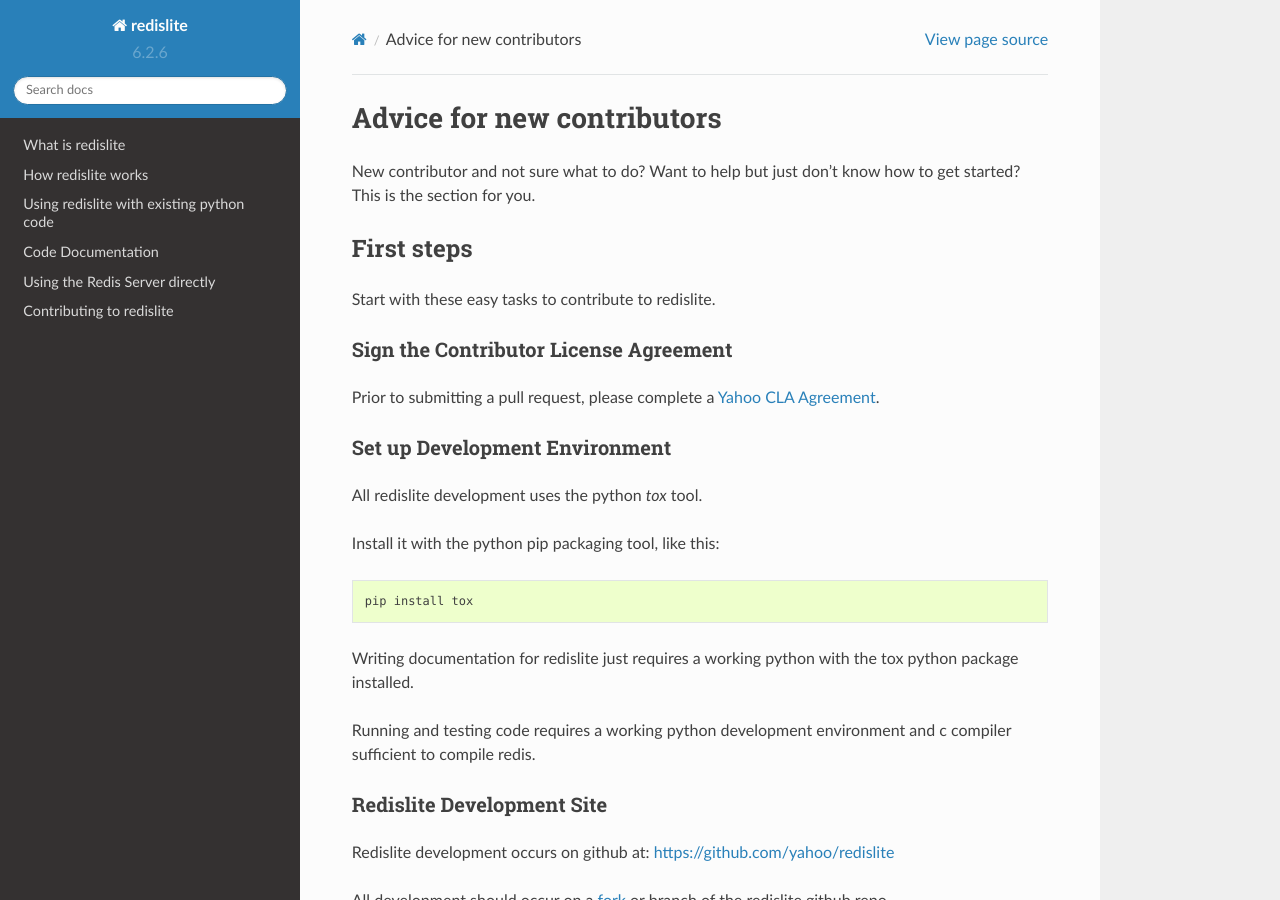
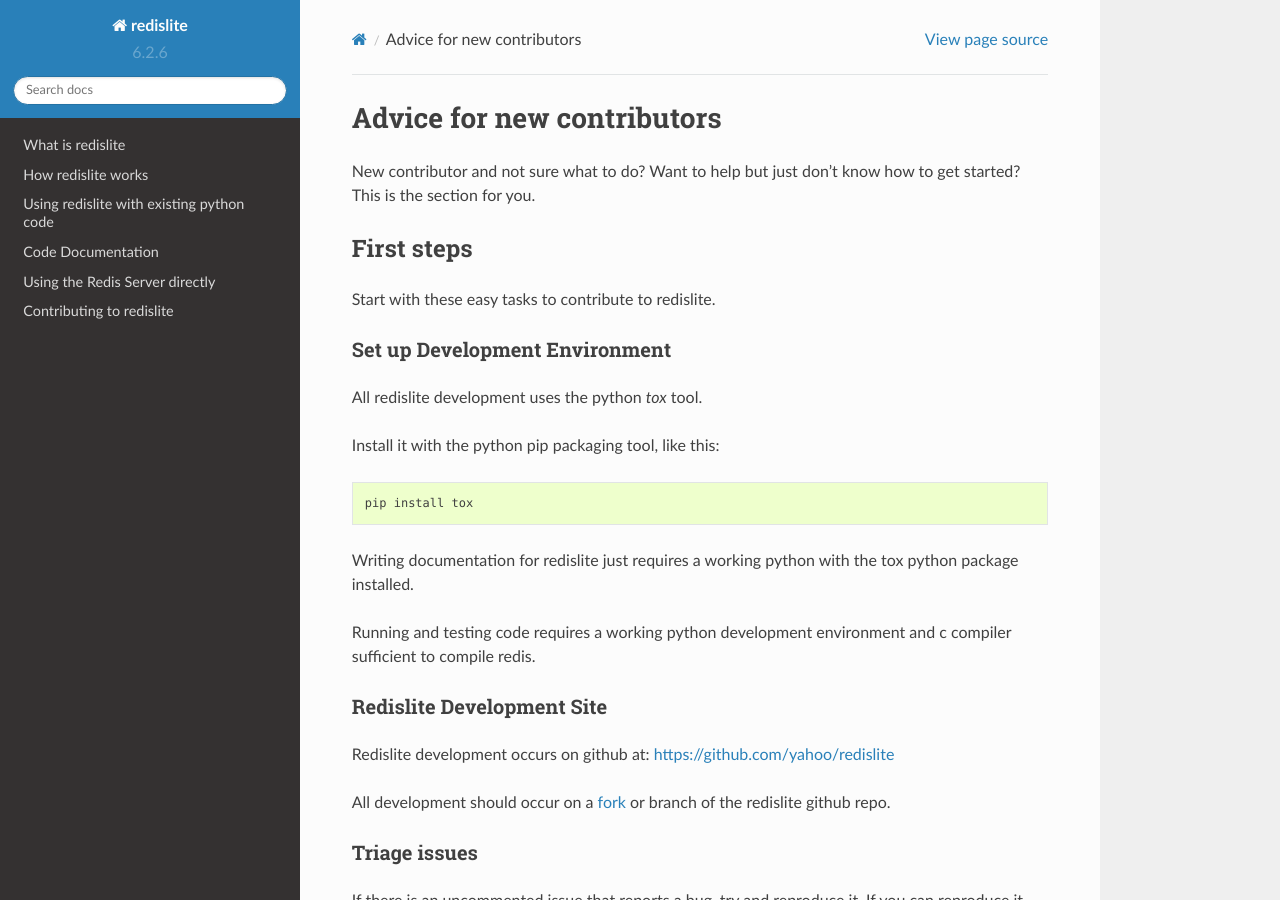
Before and after one commit to yahoo/redislite, a Sphinx documentation site: the page built from docs/source/topic/new_contributors_deprecated.rst, in a window 1280 px wide and 900 px high. Built offline with Sphinx 7.4.7 and the Read the Docs theme 2.0.0, drawn with Linux system fonts in a browser that asks for light colours; pages that are not in the unit, such as notebooks, are missing from menus; the version number is read from the project's files by our own code.

Commit message:
Update new_contributors_deprecated.rst

```diff
--- a/docs/source/topic/new_contributors_deprecated.rst
+++ b/docs/source/topic/new_contributors_deprecated.rst
@@ -6,10 +6,6 @@
 First steps
 -----------
 Start with these easy tasks to contribute to redislite.
-
-Sign the Contributor License Agreement
-~~~~~~~~~~~~~~~~~~~~~~~~~~~~~~~~~~~~~~
-Prior to submitting a pull request, please complete a `Yahoo CLA Agreement <https://yahoocla.herokuapp.com>`_.
 
 Set up Development Environment
 ~~~~~~~~~~~~~~~~~~~~~~~~~~~~~~
```
